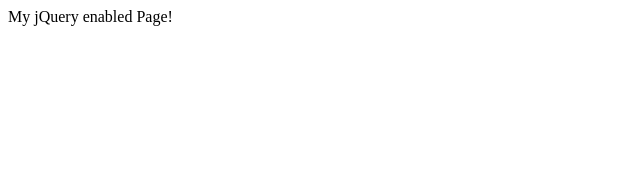
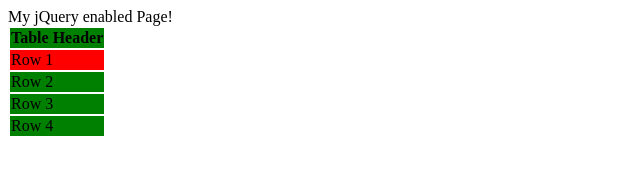
Before and after one commit to tonyzahnle/learning-jquery, a plain HTML site: page index.html in a window 1280 px wide. Shown: the whole page, without its empty margins (0-640 px from the left). Drawn offline with nearby package versions, Linux system fonts and the light colour scheme.

Commit message:
More notes and practice

```diff
--- a/index.html
+++ b/index.html
@@ -3,15 +3,49 @@
 		<script type="text/javascript" src="https://ajax.googleapis.com/ajax/libs/jquery/1.12.4/jquery.min.js"></script>
 		<script type="text/javascript">
 		window.onload = function() {
-			console.log('Window loaded');
+			console.log('Window loaded' + new Date());
 		};
 
 		$(document).ready(function() {
-			console.log('DOM loaded');
+			console.log('DOM loaded' + new Date());
+			var trs = $('table tr');
+			console.log('tr length: ' + trs.length);
+			trs.css('background-color', 'Green');
+			$('tr.red').css('background-color', 'Red');
 		});
 		</script>
 	</head>
 	<body>
-		My jQuery enabled Page!
+		<div id=myContent>
+			My jQuery enabled Page!
+		</div>
+
+		<table>
+		<tr>
+			<th>
+			Table Header
+			</th>
+		</tr>
+		<tr class="Red">
+			<td>
+			Row 1
+			</td>
+		</tr>
+		<tr>
+			<td>
+			Row 2
+			</td>
+		</tr>
+		<tr>
+			<td>
+			Row 3
+			</td>
+		</tr>
+		<tr>
+			<td>
+			Row 4
+			</td>
+		</tr>
+		</table>
 	</body>
 </html>
```
Also changed, not shown: 1 other file.
